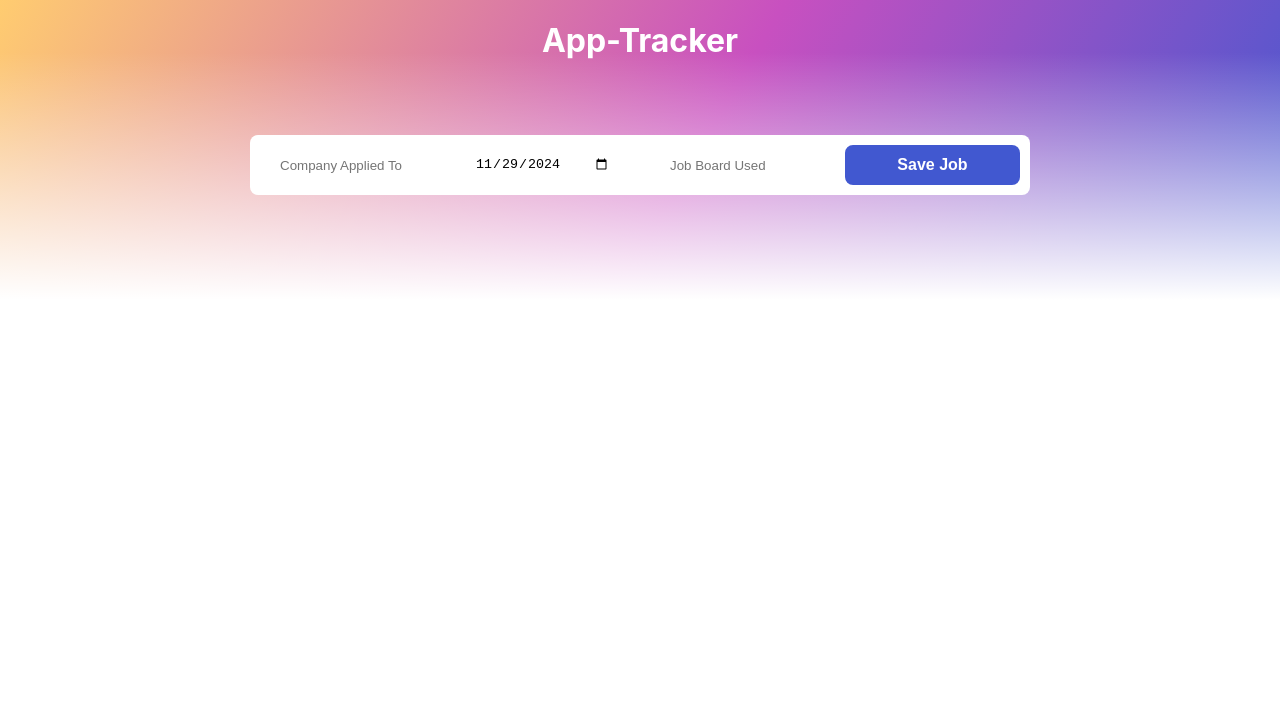
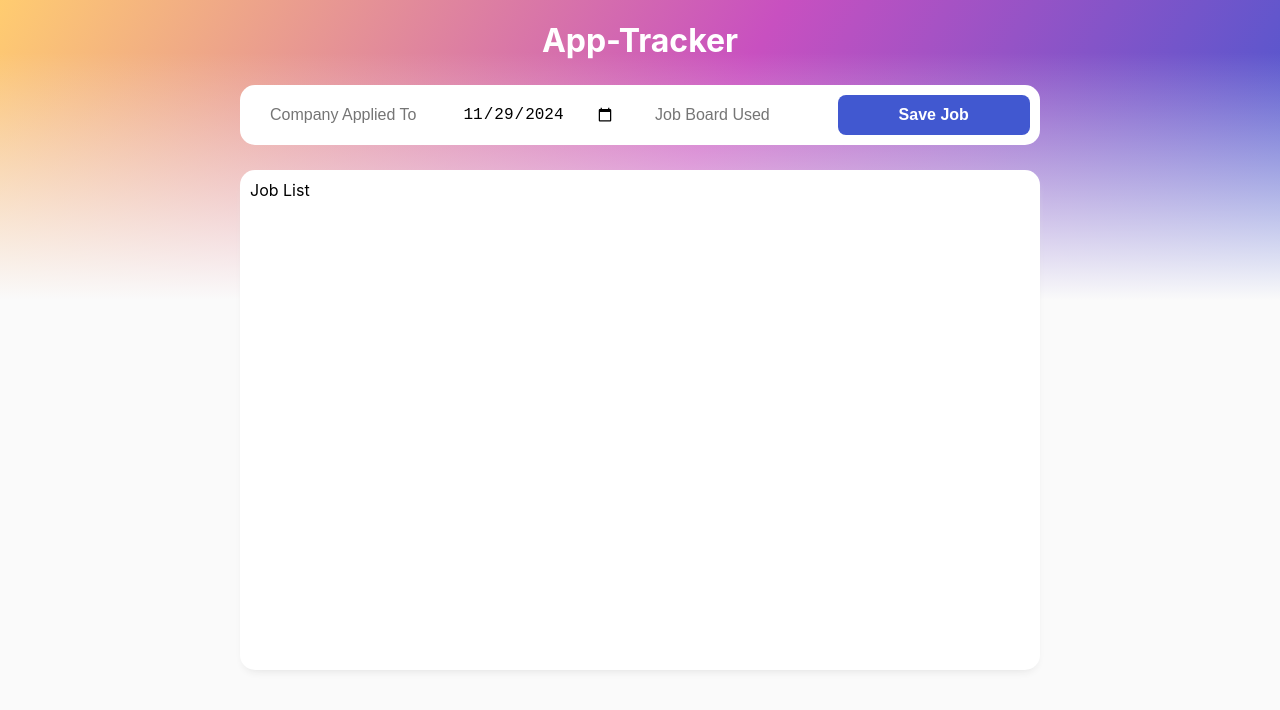
Before and after one commit to Alexbruce1/app-tracker, a React (Create React App) app: page / in a window 1280 px wide. Shown: the top 710 px of the page. Built offline with nearby package versions, Linux system fonts and the light colour scheme.

Commit message:
Update minor styling

```diff
--- a/src/App.css
+++ b/src/App.css
@@ -1,8 +1,6 @@
 .header {
   text-align: center;
-  position: absolute;
   width: 100%;
-  top: 0%;
   color: #fff;
 }
 
@@ -10,19 +8,22 @@
   background-image: linear-gradient(300deg, #4158D0 0%, #C850C0 46%, #FFCC70 100%);
   height: 300px;
   width: 100%;
+  position: absolute;
+  top: 0;
+  z-index: -1;
 }
 
 .app-header-fade {
   height: 250px;
-  background-image: linear-gradient(transparent 1%, #fff);
-  position: relative;
-  bottom: 250px;
+  background-image: linear-gradient(transparent 1%, #fafafa);
+  position: absolute;
+  top: 50px;
+  height: 250px;
+  width: 100%;
+  z-index: -1;
 }
 
-.application-form-outline {
-  /* background-image: linear-gradient(143deg, #4158D0 0%, #C850C0 46%, #FFCC70 100%); */
-  position: relative;
-  top: -450px;
+.app-content {
   padding: 10px;
   border-radius: 15px;
   width: 800px;
@@ -30,23 +31,28 @@
   box-sizing: border-box;
 }
 
+.application-form-outline {
+  /* background-image: linear-gradient(143deg, #4158D0 0%, #C850C0 46%, #FFCC70 100%); */
+  /* position: relative; */
+  /* top: -450px; */
+  background-color: #fff;
+}
+
 .application-submit-form {
   border-radius: 8px;
   display: flex;
   width: 100%;
-  background-color: white;
 }
 
 .form-element {
-  /* background-color: #444; */
   width: 100%;
   box-sizing: border-box;
-  margin: 10px auto;
+  margin: 0;
   height: 40px;
   padding: 5px 20px;
   border: none;
   outline: none;
-  margin: 10px;
+  font-size: 16px;
 }
 
 .form-submit {
@@ -55,4 +61,5 @@
   color: #fff;
   font-size: 16px;
   font-weight: 600;
+  margin-left: 10px;
 }
--- a/src/App.js
+++ b/src/App.js
@@ -1,6 +1,7 @@
-import { useState, useEffect } from 'react';
-import './App.css';
-
+import { useState, useEffect } from "react";
+import "./App.css";
+import "./JobList";
+import JobList from "./JobList";
 
 function App() {
   const [currentDate, setCurrentDate] = useState("");
@@ -16,14 +17,12 @@ function App() {
 
   return (
     <div className="App">
-      <div className="app-header-background"></div>
-      <div className="app-header-fade"></div>
       <div className="header">
         <h1>
           App-Tracker
         </h1>
       </div>
-      <div className="application-form-outline">
+      <div className="application-form-outline app-content">
         <form className="application-submit-form" onSubmit={saveJob}>
           <input
             type="text"
@@ -45,6 +44,12 @@ function App() {
             className="form-element form-submit" />
         </form>
       </div>
+
+      <JobList />
+
+      {/* background color gradient */}
+      <div className="app-header-background"></div>
+      <div className="app-header-fade"></div>
     </div>
   );
 }
--- /dev/null
+++ b/src/JobList.css
@@ -0,0 +1,5 @@
+.job-list {
+  height: 500px;
+  background-color: #fff;
+  box-shadow: 0 5px 10px -5px #ddd;
+}
--- a/src/JobList.js
+++ b/src/JobList.js
@@ -0,0 +1,12 @@
+import React, { useState, useEffect } from "react";
+import "./JobList.css";
+
+function JobList() {
+  return(
+    <div className="app-content job-list">
+      Job List
+    </div>
+  )
+}
+
+export default JobList;
--- a/src/index.css
+++ b/src/index.css
@@ -5,6 +5,7 @@ body {
     sans-serif;
   -webkit-font-smoothing: antialiased;
   -moz-osx-font-smoothing: grayscale;
+  background-color: #fafafa;
 }
 
 code {
```
